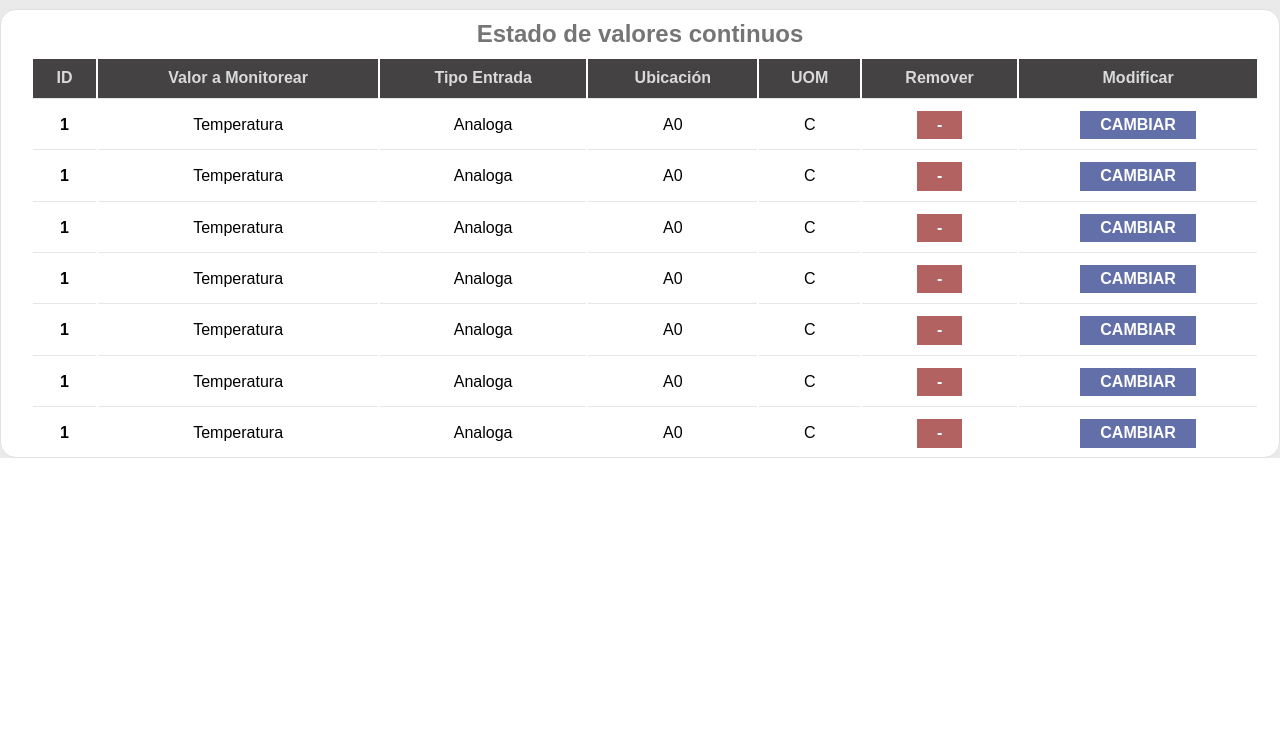
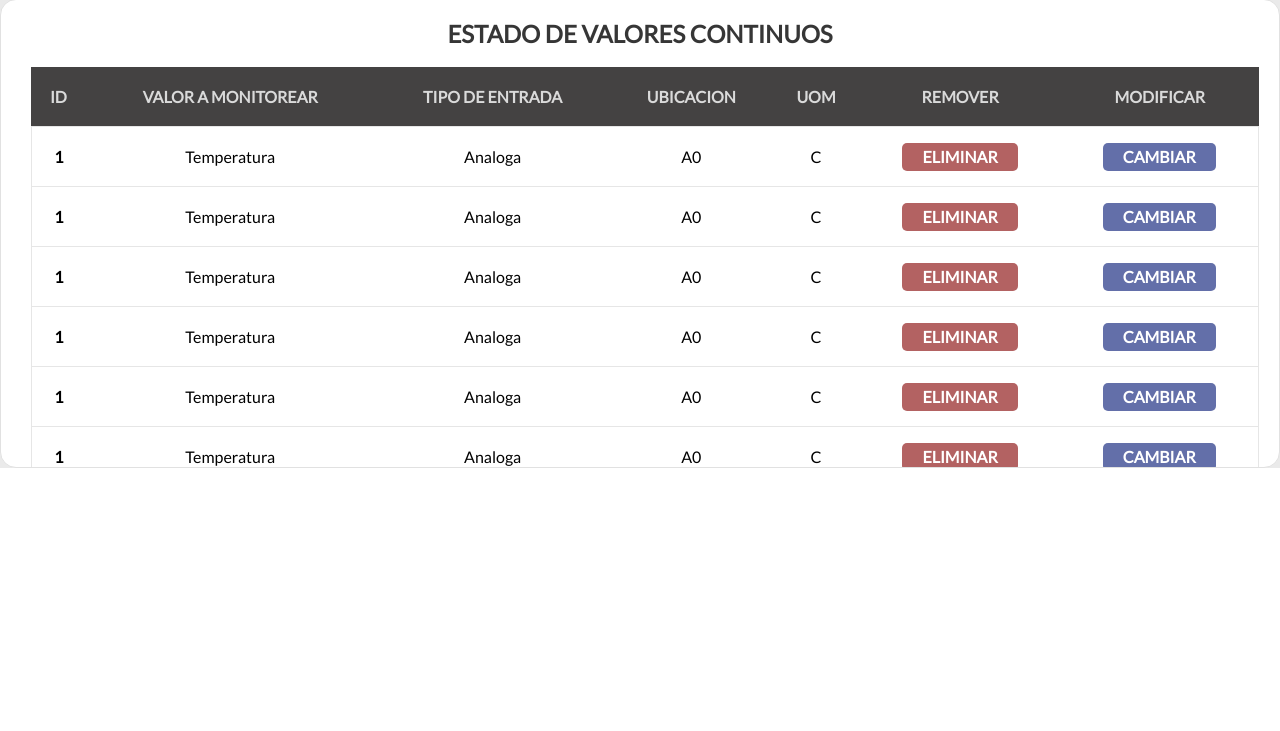
Before and after one commit to gguereque/NodeMcuWebServer, a plain HTML site: page index.html in a window 1280 px wide. Shown: the part 69-800 px from the top of the page. Drawn offline with Linux system fonts and the light colour scheme.

Commit message:
styling login and main page

```diff
--- a/css/styles.css
+++ b/css/styles.css
@@ -71,6 +71,7 @@ table {
     text-align: center;
     margin-bottom: 2rem;
     background-color: white;
+    border-spacing: 0px;
 }
 
 th,
@@ -315,6 +316,32 @@ label {
     margin-left: 1rem;
 }
 
+.index-table th {
+    height: 60px;
+}
+
+
+.index-table tbody tr th {
+    border-left: 1px solid #e6e6e6
+}
+
+.index-table tbody tr:hover {
+    background-color: #f5f5f5;
+}
+
+.index-table tbody tr td:last-child {
+    border-right: 1px solid #e6e6e6
+
+}
+
+.index-table tbody tr td a {
+    border-radius: 5px;
+}
+
+.index-table tbody tr td a:hover {
+    font-size:17px;
+}
+
 
 /** Botones **/
 
@@ -429,6 +456,12 @@ input[type=reset] {
 .container-custom {
     max-width: 95%;
     margin: 0 auto;
+    font-family: 'Lato', sans-serif;
+}
+
+.main-title {
+    padding: 10px;
+    color: #000000c9
 }
 
 @media(min-width: 992px) {
@@ -448,18 +481,56 @@ input[type=reset] {
     margin: 0 auto;
 }
 
+.login {
+    font-family: 'Lato', sans-serif;
+}
+
+.login-form {
+    display: flex;
+    flex-direction: column;
+    justify-content: center;
+    align-items: center;
+}
+
+.login-form form input {
+    background-color: #e2e1e1b3;
+
+}
+
+.login-form form label {
+    font-size: 20px;
+}
+
+.login-form h1 {
+    text-align: center;
+    font-size: 29px
+}
+
+.form-check {
+    margin-top: 10px
+}
+
 
 /** Navbar **/
 
 .main-bar {
-    background-color: var(--optimotion-blue);
+    background-color: #b2d7f2;
     padding: 1.5rem 0;
+    font-family: 'Roboto', sans-serif;
 }
+
+
 
 .second-bar {
     background-color: var(--optimotion-gray);
     height: 10px;
 }
+
+.navbar-title {
+    font-family: 'Roboto', sans-serif;
+    font-size:15px;
+}
+
 
 @media(min-width: 992px) {
     .navbar-title {
@@ -499,6 +570,7 @@ input[type=reset] {
     overflow: hidden;
 }
 
+
 .main-nav {
     overflow: hidden;
 }
@@ -530,13 +602,18 @@ input[type=reset] {
 }
 
 .main-nav a {
-    color: black;
     text-decoration: none;
     font-size: 1.4rem;
     font-weight: bold;
     position: relative;
     display: block;
     margin: 0 1rem;
+    color: gray;
+    font-size: 17px;
+}
+
+.main-nav a:hover {
+    color: black
 }
 
 .main-nav a:last-child {
--- a/index.html
+++ b/index.html
@@ -7,6 +7,8 @@
     <title>Optimotion Things Web Server</title>
     <link rel="stylesheet" href="css/normalize.css">
     <link rel="stylesheet" href="css/styles.css">
+    <link href="https://fonts.googleapis.com/css2?family=Roboto&display=swap" rel="stylesheet">
+    <link href="https://fonts.googleapis.com/css2?family=Lato&display=swap" rel="stylesheet">
 </head>
 
 <body>
@@ -60,9 +62,9 @@
         </div>
 
         <div class="container-custom">
-            <div class="justify-content-center dashboard-bg card-table mt-1 mb-1">
+            <div class="justify-content-center dashboard-bg card-table mb-1">
                 <div class="row">
-                    <h2 class="no-margin mt-1 mb-1">Estado de valores continuos</h2>
+                    <h2 class="no-margin mt-1 mb-1 main-title">ESTADO DE VALORES CONTINUOS</h2>
                 </div>
                 <div class="row mt-1">
                     <div class="table-responsive">
@@ -70,12 +72,12 @@
                             <thead class="thead-dark">
                                 <tr>
                                     <th scope="col">ID</th>
-                                    <th scope="col">Valor a Monitorear</th>
-                                    <th scope="col">Tipo Entrada</th>
-                                    <th scope="col">Ubicación</th>
+                                    <th scope="col">VALOR A MONITOREAR</th>
+                                    <th scope="col">TIPO DE ENTRADA</th>
+                                    <th scope="col">UBICACION</th>
                                     <th scope="col">UOM</th>
-                                    <th scope="col">Remover</th>
-                                    <th scope="col">Modificar</th>
+                                    <th scope="col">REMOVER</th>
+                                    <th scope="col">MODIFICAR</th>
                                 </tr>
                             </thead>
                             <tbody>
@@ -87,7 +89,20 @@
                                     <td>A0</td>
                                     <td>C</td>
                                     <td>
-                                        <a href="/eliminar/1" class="btn btn-danger">-</a>
+                                        <a href="/eliminar/1" class="btn btn-danger">Eliminar</a>
+                                    </td>
+                                    <td>
+                                        <a href="/modificar-dato/1" class="btn btn-info">Cambiar</a>
+                                    </td>
+                                </tr>
+                                <tr>
+                                    <th scope="row">1</th>
+                                    <td>Temperatura</td>
+                                    <td>Analoga</td>
+                                    <td>A0</td>
+                                    <td>C</td>
+                                    <td>
+                                        <a href="/eliminar/1" class="btn btn-danger">Eliminar</a>
                                     </td>
                                     <td>
                                         <a href="/modificar-dato/1" class="btn btn-info">cambiar</a>
@@ -100,7 +115,7 @@
                                     <td>A0</td>
                                     <td>C</td>
                                     <td>
-                                        <a href="/eliminar/1" class="btn btn-danger">-</a>
+                                        <a href="/eliminar/1" class="btn btn-danger">Eliminar</a>
                                     </td>
                                     <td>
                                         <a href="/modificar-dato/1" class="btn btn-info">cambiar</a>
@@ -113,7 +128,7 @@
                                     <td>A0</td>
                                     <td>C</td>
                                     <td>
-                                        <a href="/eliminar/1" class="btn btn-danger">-</a>
+                                        <a href="/eliminar/1" class="btn btn-danger">Eliminar</a>
                                     </td>
                                     <td>
                                         <a href="/modificar-dato/1" class="btn btn-info">cambiar</a>
@@ -126,7 +141,7 @@
                                     <td>A0</td>
                                     <td>C</td>
                                     <td>
-                                        <a href="/eliminar/1" class="btn btn-danger">-</a>
+                                        <a href="/eliminar/1" class="btn btn-danger">Eliminar</a>
                                     </td>
                                     <td>
                                         <a href="/modificar-dato/1" class="btn btn-info">cambiar</a>
@@ -139,7 +154,7 @@
                                     <td>A0</td>
                                     <td>C</td>
                                     <td>
-                                        <a href="/eliminar/1" class="btn btn-danger">-</a>
+                                        <a href="/eliminar/1" class="btn btn-danger">Eliminar</a>
                                     </td>
                                     <td>
                                         <a href="/modificar-dato/1" class="btn btn-info">cambiar</a>
@@ -152,7 +167,7 @@
                                     <td>A0</td>
                                     <td>C</td>
                                     <td>
-                                        <a href="/eliminar/1" class="btn btn-danger">-</a>
+                                        <a href="/eliminar/1" class="btn btn-danger">Eliminar</a>
                                     </td>
                                     <td>
                                         <a href="/modificar-dato/1" class="btn btn-info">cambiar</a>
@@ -165,7 +180,7 @@
                                     <td>A0</td>
                                     <td>C</td>
                                     <td>
-                                        <a href="/eliminar/1" class="btn btn-danger">-</a>
+                                        <a href="/eliminar/1" class="btn btn-danger">Eliminar</a>
                                     </td>
                                     <td>
                                         <a href="/modificar-dato/1" class="btn btn-info">cambiar</a>
@@ -178,7 +193,7 @@
                                     <td>A0</td>
                                     <td>C</td>
                                     <td>
-                                        <a href="/eliminar/1" class="btn btn-danger">-</a>
+                                        <a href="/eliminar/1" class="btn btn-danger">Eliminar</a>
                                     </td>
                                     <td>
                                         <a href="/modificar-dato/1" class="btn btn-info">cambiar</a>
@@ -191,7 +206,7 @@
                                     <td>A0</td>
                                     <td>C</td>
                                     <td>
-                                        <a href="/eliminar/1" class="btn btn-danger">-</a>
+                                        <a href="/eliminar/1" class="btn btn-danger">Eliminar</a>
                                     </td>
                                     <td>
                                         <a href="/modificar-dato/1" class="btn btn-info">cambiar</a>
@@ -204,7 +219,7 @@
                                     <td>A0</td>
                                     <td>C</td>
                                     <td>
-                                        <a href="/eliminar/1" class="btn btn-danger">-</a>
+                                        <a href="/eliminar/1" class="btn btn-danger">Eliminar</a>
                                     </td>
                                     <td>
                                         <a href="/modificar-dato/1" class="btn btn-info">cambiar</a>
@@ -217,7 +232,7 @@
                                     <td>A0</td>
                                     <td>C</td>
                                     <td>
-                                        <a href="/eliminar/1" class="btn btn-danger">-</a>
+                                        <a href="/eliminar/1" class="btn btn-danger">Eliminar</a>
                                     </td>
                                     <td>
                                         <a href="/modificar-dato/1" class="btn btn-info">cambiar</a>
@@ -230,20 +245,7 @@
                                     <td>A0</td>
                                     <td>C</td>
                                     <td>
-                                        <a href="/eliminar/1" class="btn btn-danger">-</a>
-                                    </td>
-                                    <td>
-                                        <a href="/modificar-dato/1" class="btn btn-info">cambiar</a>
-                                    </td>
-                                </tr>
-                                <tr>
-                                    <th scope="row">1</th>
-                                    <td>Temperatura</td>
-                                    <td>Analoga</td>
-                                    <td>A0</td>
-                                    <td>C</td>
-                                    <td>
-                                        <a href="/eliminar/1" class="btn btn-danger">-</a>
+                                        <a href="/eliminar/1" class="btn btn-danger">Eliminar</a>
                                     </td>
                                     <td>
                                         <a href="/modificar-dato/1" class="btn btn-info">cambiar</a>
```
Also changed, not shown: login.html (+4 -7 lines).
